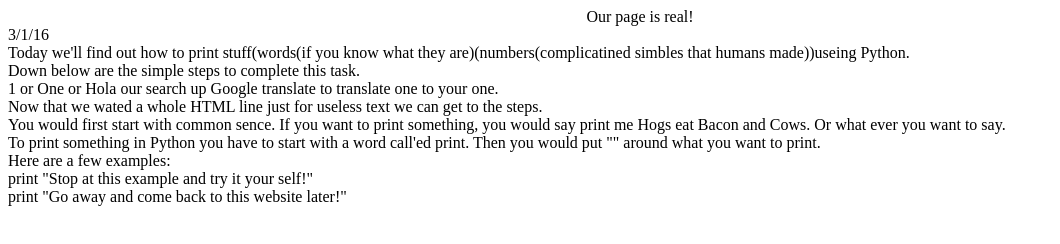
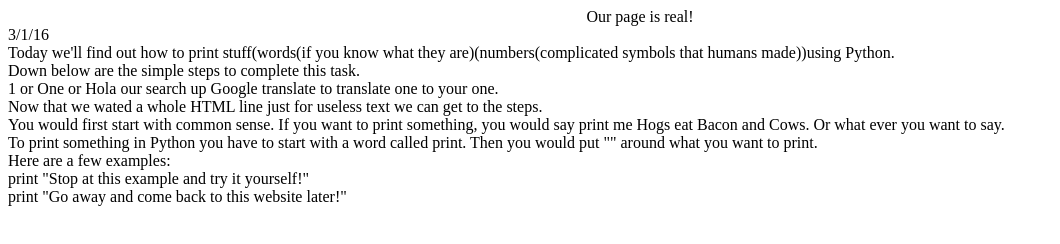
Before and after one commit to CommonLogic/CommonLogic.github.io, a plain HTML site: page index.html in a window 1280 px wide. Shown: the whole page, without its empty margins (0-1060 px from the left). Drawn offline with Linux system fonts and the light colour scheme.

Commit message:
Update index.html

```diff
--- a/index.html
+++ b/index.html
@@ -7,14 +7,14 @@
 	<div style="text-align: center;">Our page is real!</div>
 
 	<div>3/1/16</div>
-	<div>Today we'll find out how to print stuff(words(if you know what they are)(numbers(complicatined simbles that humans made))useing Python.</div>
+	<div>Today we'll find out how to print stuff(words(if you know what they are)(numbers(complicated symbols that humans made))using Python.</div>
 	<div>Down below are the simple steps to complete this task.</div>
 	<div> 1 or One or Hola our search up Google translate to translate one to your one. </div>
 	<div>Now that we wated a whole HTML line just for useless text we can get to the steps.</div>
-	<div>You would first start with common sence. If you want to print something, you would say print me Hogs eat Bacon and Cows. Or what ever you want to say.</div>
-	<div>To print something in Python you have to start with a word call'ed print. Then you would put "" around what you want to print.</div>
+	<div>You would first start with common sense. If you want to print something, you would say print me Hogs eat Bacon and Cows. Or what ever you want to say.</div>
+	<div>To print something in Python you have to start with a word called print. Then you would put "" around what you want to print.</div>
 	<div>Here are a few examples:</div>
-	<div>print "Stop at this example and try it your self!"</div>
+	<div>print "Stop at this example and try it yourself!"</div>
 	<div>print "Go away and come back to this website later!"</div>
 </body>
 </html>
```
